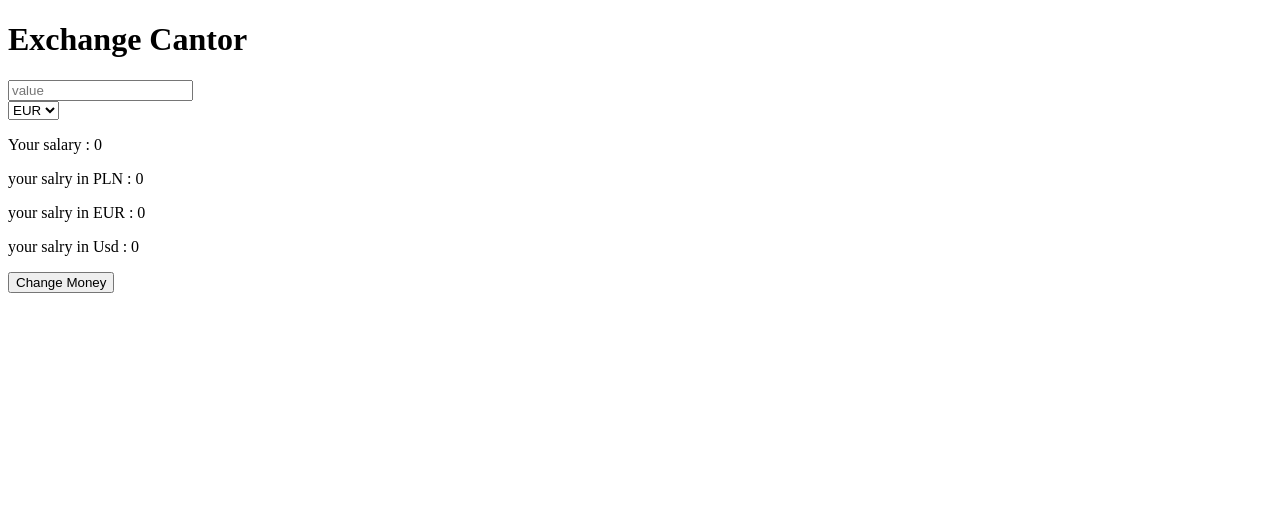
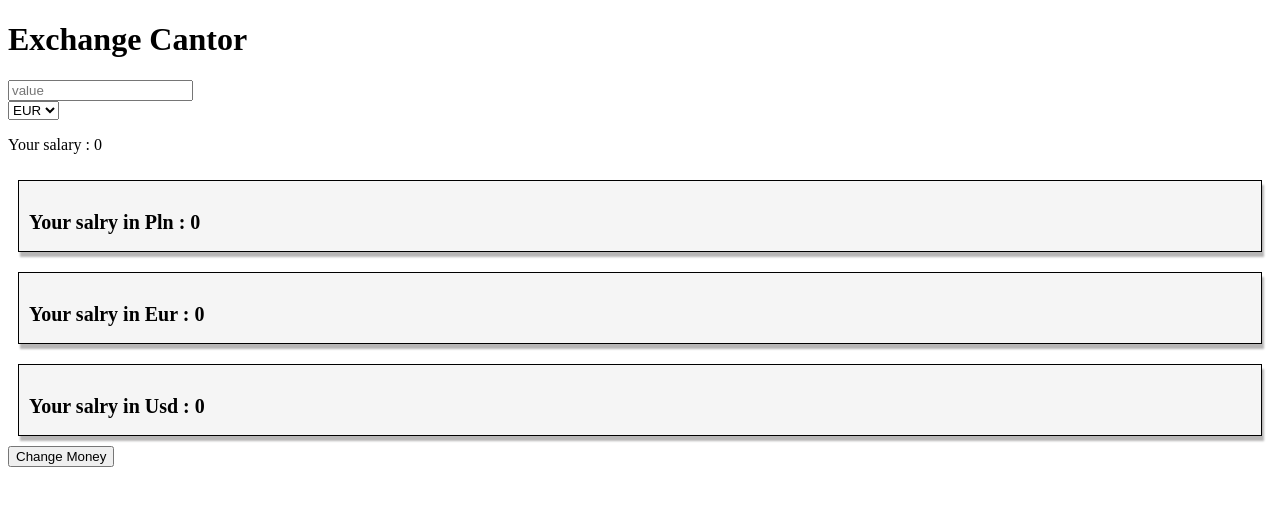
Before and after one commit to marcinoles87/exchangemoney, a React (Create React App) app: page / in a window 1280 px wide. Shown: the top 506 px of the page. Built offline with nearby package versions, Linux system fonts and the light colour scheme.

Commit message:
add input and function

```diff
--- /dev/null
+++ b/src/App.css
@@ -0,0 +1,18 @@
+.change-container{
+    display: flex;
+    flex-direction: column;
+    justify-content: center;
+
+}
+
+.money-container{
+
+    font-weight: bold;
+    font-size: 20px;
+    margin: 10px;
+    padding: 10px;
+    height: 50px;
+    background-color: whitesmoke;
+    border: 1px solid black;
+    box-shadow: 2px 5px 2px rgb(183, 182, 182);
+}
--- a/src/App.js
+++ b/src/App.js
@@ -1,4 +1,5 @@
 import { useEffect, useState } from "react";
+import './App.css'
 
 function App() {
 
@@ -75,9 +76,19 @@ function App() {
 
       <div className="change-container">
         <p>Your salary : {value}</p>
-        <p>your salry in PLN : {valuePln}</p>
-        <p>your salry in EUR : {valueEur}</p>
-        <p>your salry in Usd : {valueUsd}</p>
+        <div className="money-container">
+          <p>Your salry in Pln : {valuePln}</p>
+        </div>
+
+        <div className="money-container">
+          <p>Your salry in Eur : {valueEur}</p>
+        </div>
+
+        <div className="money-container">
+          <p>Your salry in Usd : {valueUsd}</p>
+        </div>
+
+
 
       </div>
 
```
